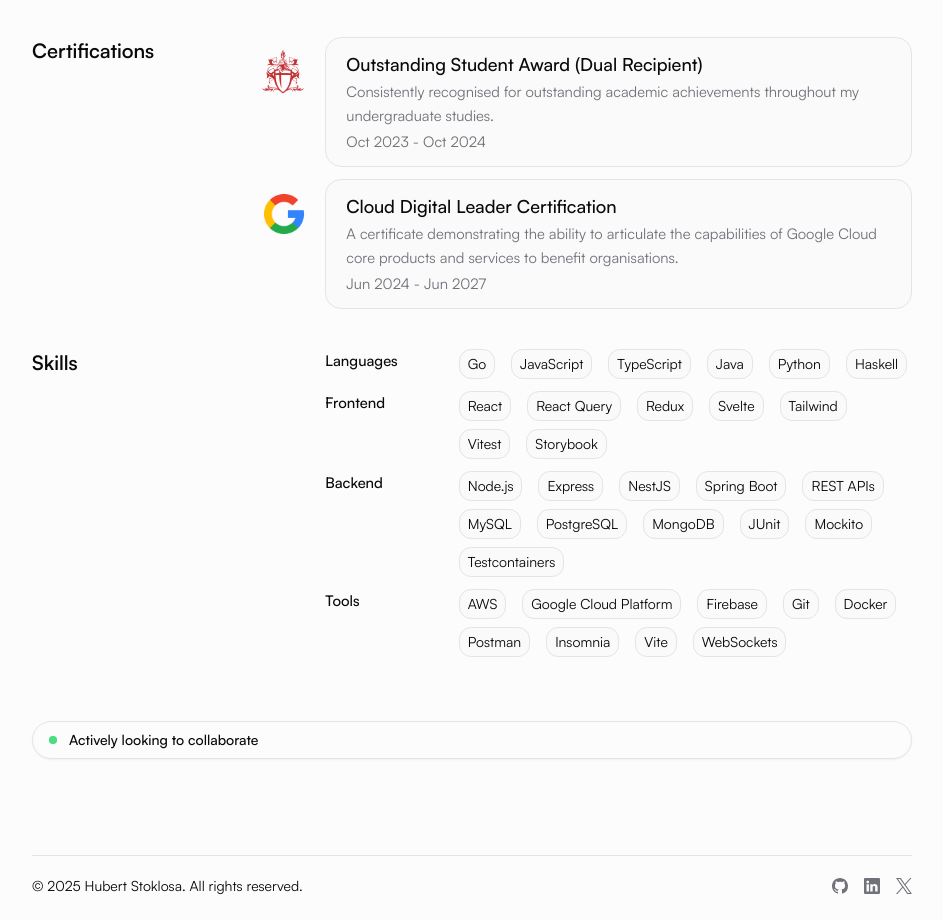
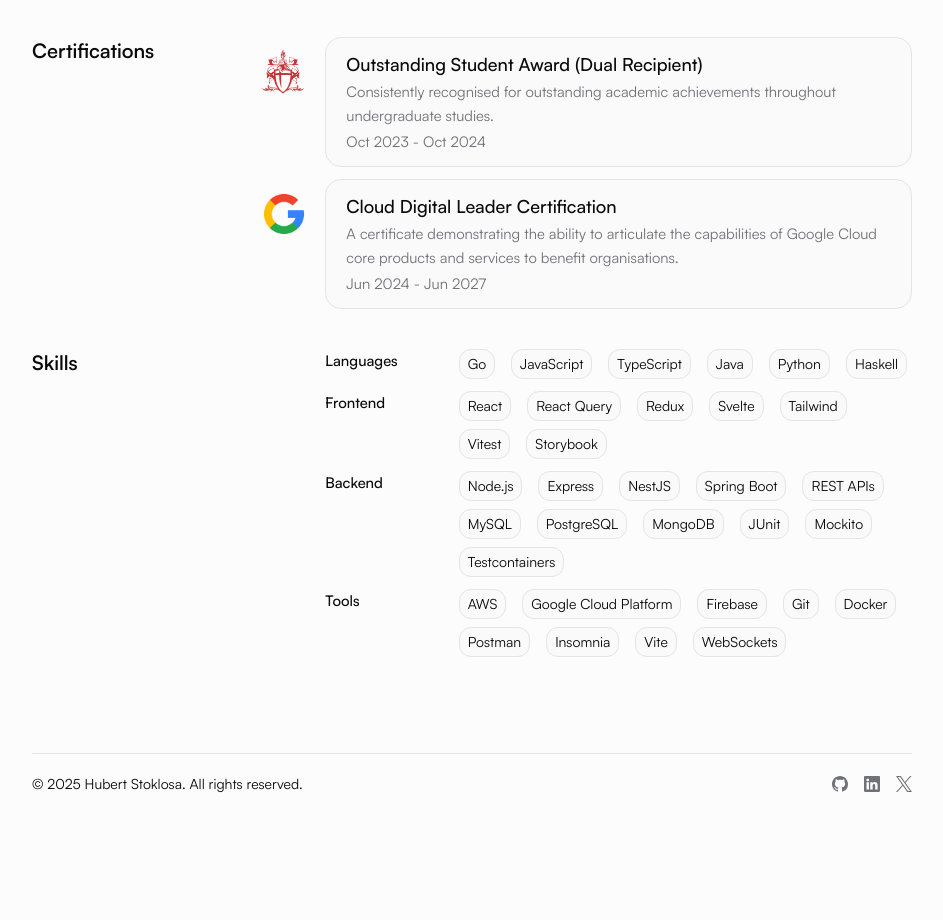
Before and after one commit to hstoklosa/portfolio-v1, an Astro site: page / in a window 1280 px wide. Shown: the part 2470-3390 px from the top of the page, without its empty margins (168-1111 px from the left). After the commit the page ends 3288 px from the top, so only its background shows below. Built offline with nearby package versions, Linux system fonts and the light colour scheme; Astro itself is replaced by a stand-in of ours; some packages are replaced by stand-ins of ours.

Commit message:
hide a link on the main page

```diff
--- a/src/pages/index.astro
+++ b/src/pages/index.astro
@@ -252,7 +252,7 @@ const allPostsByDate = sortMDByDate(allPosts).slice(0, MAX_POSTS)
 			<Card
 				as='a'
 				heading='Outstanding Student Award (Dual Recipient)'
-				subheading='Consistently recognised for outstanding academic achievements throughout my undergraduate studies.'
+				subheading='Consistently recognised for outstanding academic achievements throughout undergraduate studies.'
 				date='Oct 2023 - Oct 2024'
 				imagePath='/src/assets/city-logo.png'
 				altText='Lorem, ipsum dolor sit'
@@ -278,9 +278,11 @@ const allPostsByDate = sortMDByDate(allPosts).slice(0, MAX_POSTS)
 			<SkillLayout title='Tools' skills={others} />
 		</Section>
 	</div>
+
+	<!-- <div class='flex flex-col items-center'>
 		<a
 			href='https://github.com/hstoklosa'
-		class='mt-16 flex flex-row items-center gap-x-3 rounded-3xl border border-input px-4 py-2 text-sm shadow-sm transition-all hover:shadow-md'
+			class='mt-24 inline-flex flex-row items-center gap-x-3 rounded-3xl border border-input px-4 py-2 text-sm shadow-sm transition-all hover:shadow-md'
 		>
 			<span class='relative flex items-center justify-center'>
 				<span
@@ -291,4 +293,5 @@ const allPostsByDate = sortMDByDate(allPosts).slice(0, MAX_POSTS)
 
 			<p class='font-medium'>Actively looking to collaborate</p>
 		</a>
+	</div> -->
 </PageLayout>
```
Lines whose indentation alone changed are shown as unchanged.
